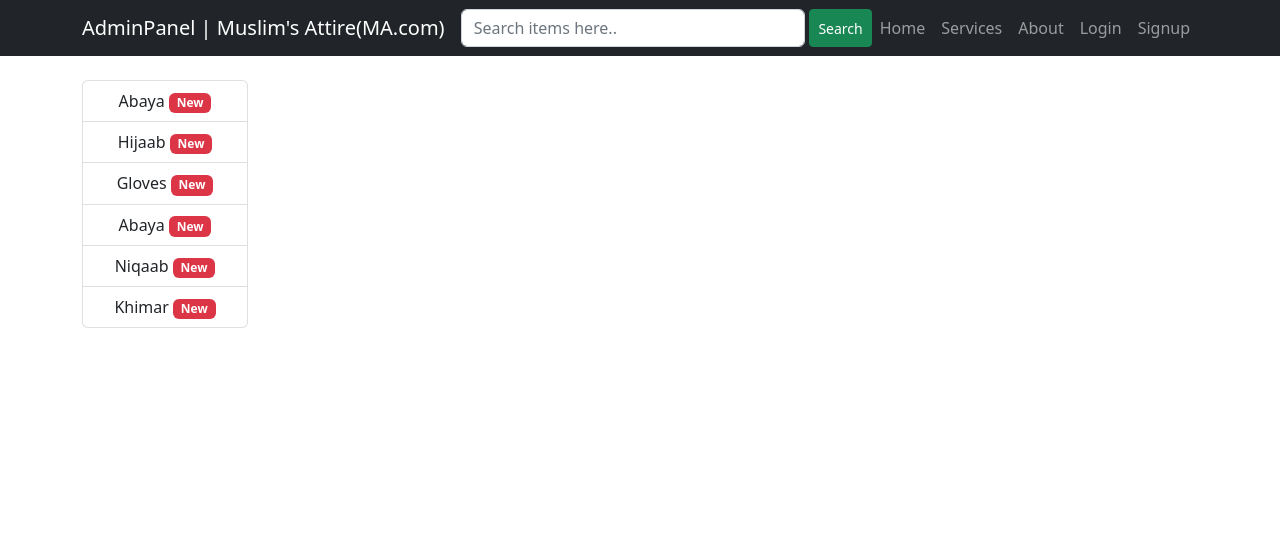
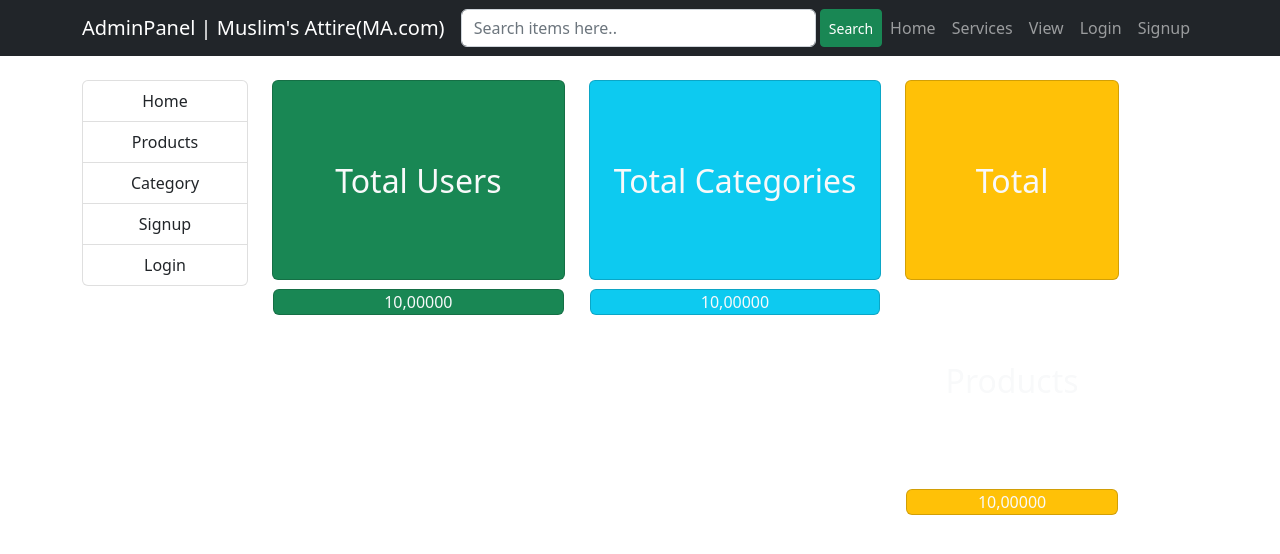
Before and after one commit to Danish-Alam-cse/ecom-layout, a PHP site: page /admin/index.php in a window 1280 px wide. Shown: the top 554 px of the page. Run offline with PHP 8.4, Linux system fonts and the light colour scheme.

Commit message:
ecom layout day 3

```diff
--- a/admin/admin_nav.php
+++ b/admin/admin_nav.php
@@ -10,7 +10,7 @@
         <ul class="navbar-nav">
             <li class="nav-item"><a href="index.php" class="nav-link">Home</a></li>
             <li class="nav-item"><a href="" class="nav-link">Services</a></li>
-            <li class="nav-item"><a href="" class="nav-link">About</a></li>
+            <li class="nav-item"><a href="../index.php" class="nav-link">View</a></li>
             <li class="nav-item"><a href="admin_login.php" class="nav-link">Login</a></li>
             <li class="nav-item"><a href="admin_signup.php" class="nav-link">Signup</a></li>
         </ul>
--- a/admin/index.php
+++ b/admin/index.php
@@ -18,26 +18,46 @@
         <!-- List group code starts -->
         <div class="col-lg-2">
             <div class="list-group text-center">
-                <a href="" class="list-group-item list-group-item-action">Abaya
-                    <span class="badge bg-danger">New</span></a>
-                <a href="" class="list-group-item list-group-item-action">Hijaab
-                    <span class="badge bg-danger badge-sm">New</span>
-                </a>
-                <a href="" class="list-group-item list-group-item-action">Gloves
-                    <span class="badge bg-danger">New</span>
-                </a>
-                <a href="" class="list-group-item list-group-item-action">Abaya
-                    <span class="badge bg-danger">New</span>
-                </a>
-                <a href="" class="list-group-item list-group-item-action">Niqaab
-                    <span class="badge bg-danger">New</span>
-                </a>
-                <a href="" class="list-group-item list-group-item-action">Khimar
-                    <span class="badge bg-danger">New</span>
-                </a>
+                <a href="index.php" class="list-group-item list-group-item-action">Home</a>
+                <a href="products.php" class="list-group-item list-group-item-action">Products</a>
+                <a href="category.php" class="list-group-item list-group-item-action">Category</a>
+                <a href="admin_signup.php" class="list-group-item list-group-item-action">Signup</a>
+                <a href="admin_login.php" class="list-group-item list-group-item-action">Login</a>
             </div>
         </div>
         <!-- List group code ends -->
+
+        <div class="col-lg-10">
+            <div class="row">
+                <div class="col-lg-4">
+                    <div class="card bg-success text-light" style="height:200px;">
+                        <h2 class="card-title text-center" style="line-height:200px;">Total Users
+                        </h2>
+                        <div class="card footer bg-success text-center">
+                            <span class="text-light">10,00000</span>
+                        </div>
+                    </div>
+
+                </div>
+                <div class="col-lg-4">
+                <div class="card bg-info text-light" style="height:200px;">
+                        <h2 class="card-title text-center"  style="line-height:200px;">Total Categories</h2>
+                        <div class="card footer bg-info text-center">
+                        <span class="text-light">10,00000</span>
+                    </div>
+                </div>
+
+                </div>
+                <div class="col-lg-3">
+                <div class="card bg-warning text-light" style="height:200px;">
+                        <h2 class="card-title text-center"  style="line-height:200px;">Total Products</h2>
+                        <div class="card footer bg-warning text-center">
+                            <span class="text-light">10,00000</span>
+                    </div>
+                    </div>
+                </div>
+            </div>
+        </div>
     </div>
 </div>
 
```
Also changed, not shown: admin/category.php (added, +38 -0 lines), admin/products.php (added, +54 -0 lines).
